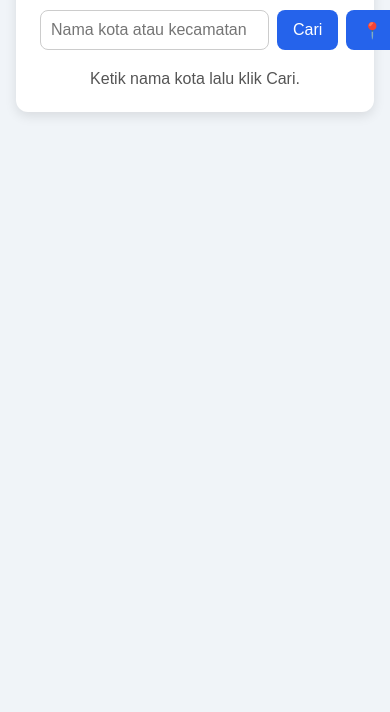
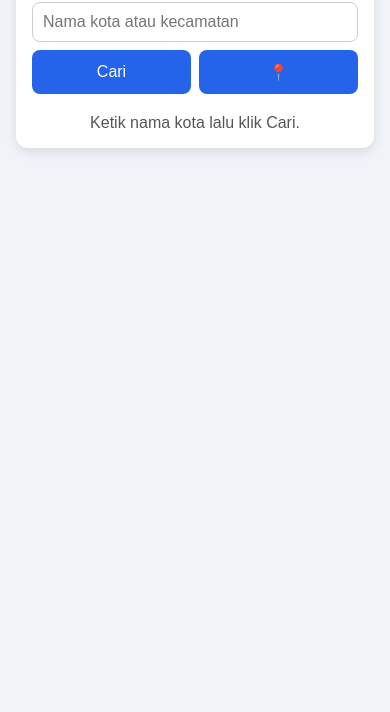
Before and after one commit to bungketjil/situs-web, a plain HTML site: page cuaca/index.html in a window 390 px wide. Shown: the part 132-844 px from the top of the page. Drawn offline with Linux system fonts and the light colour scheme.

Commit message:
perubahan tampilan HP

```diff
--- a/cuaca/style.css
+++ b/cuaca/style.css
@@ -2,6 +2,14 @@
   box-sizing: border-box;
 }
 
+html {
+  -webkit-text-size-adjust: 100%;
+}
+
+img {
+  max-width: 100%;
+  height: auto;
+}
 body {
   margin: 0;
   min-height: 100vh;
@@ -34,6 +42,7 @@ h1 {
 }
 
 input {
+  font-size: 16px;
   flex: 1;
   padding: 10px;
   font-size: 16px;
@@ -45,6 +54,7 @@ button {
   background: #2563eb;
   color: white;
   border: none;
+  min-height: 44px;
   padding: 10px 16px;
   font-size: 16px;
   border-radius: 8px;
@@ -79,3 +89,21 @@ button:hover {
   margin-top: 16px;
   color: #555;
 }
+
+@media (max-width: 480px) {
+  .kotak {
+    padding: 16px;
+  }
+
+  .cari {
+    flex-wrap: wrap;
+  }
+
+  .cari input {
+    flex: 1 1 100%;
+  }
+
+  .cari button {
+    flex: 1;
+  }
+}
--- a/kalkulator/style.css
+++ b/kalkulator/style.css
@@ -2,6 +2,14 @@
   box-sizing: border-box;
 }
 
+html {
+  -webkit-text-size-adjust: 100%;
+}
+
+img {
+  max-width: 100%;
+  height: auto;
+}
 body {
   margin: 0;
   min-height: 100vh;
@@ -41,6 +49,7 @@ body {
 }
 
 button {
+  min-height: 44px;
   padding: 18px 0;
   font-size: 20px;
   border: none;
--- a/kuis/style.css
+++ b/kuis/style.css
@@ -2,6 +2,14 @@
   box-sizing: border-box;
 }
 
+html {
+  -webkit-text-size-adjust: 100%;
+}
+
+img {
+  max-width: 100%;
+  height: auto;
+}
 body {
   margin: 0;
   min-height: 100vh;
--- a/style.css
+++ b/style.css
@@ -2,6 +2,14 @@
   box-sizing: border-box;
 }
 
+html {
+  -webkit-text-size-adjust: 100%;
+}
+
+img {
+  max-width: 100%;
+  height: auto;
+}
 body {
   margin: 0;
   font-family: Arial, sans-serif;
```
